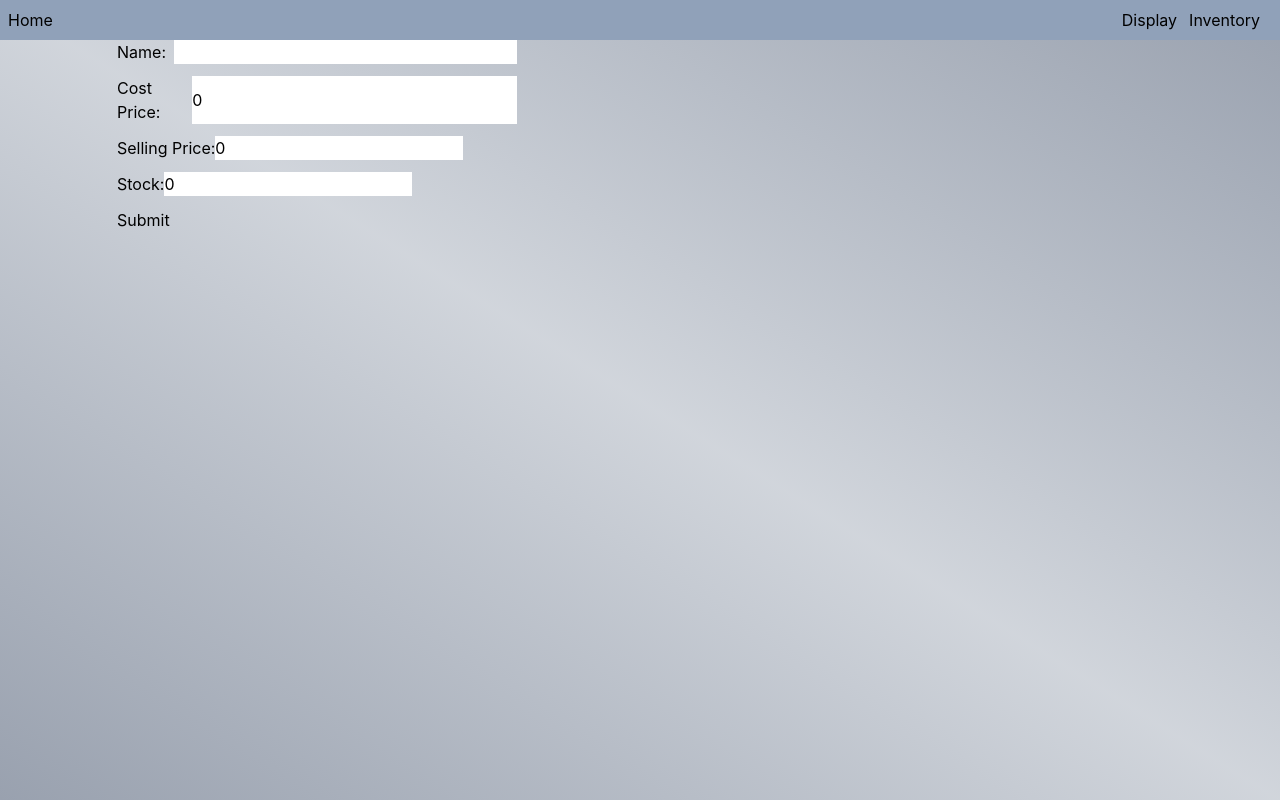
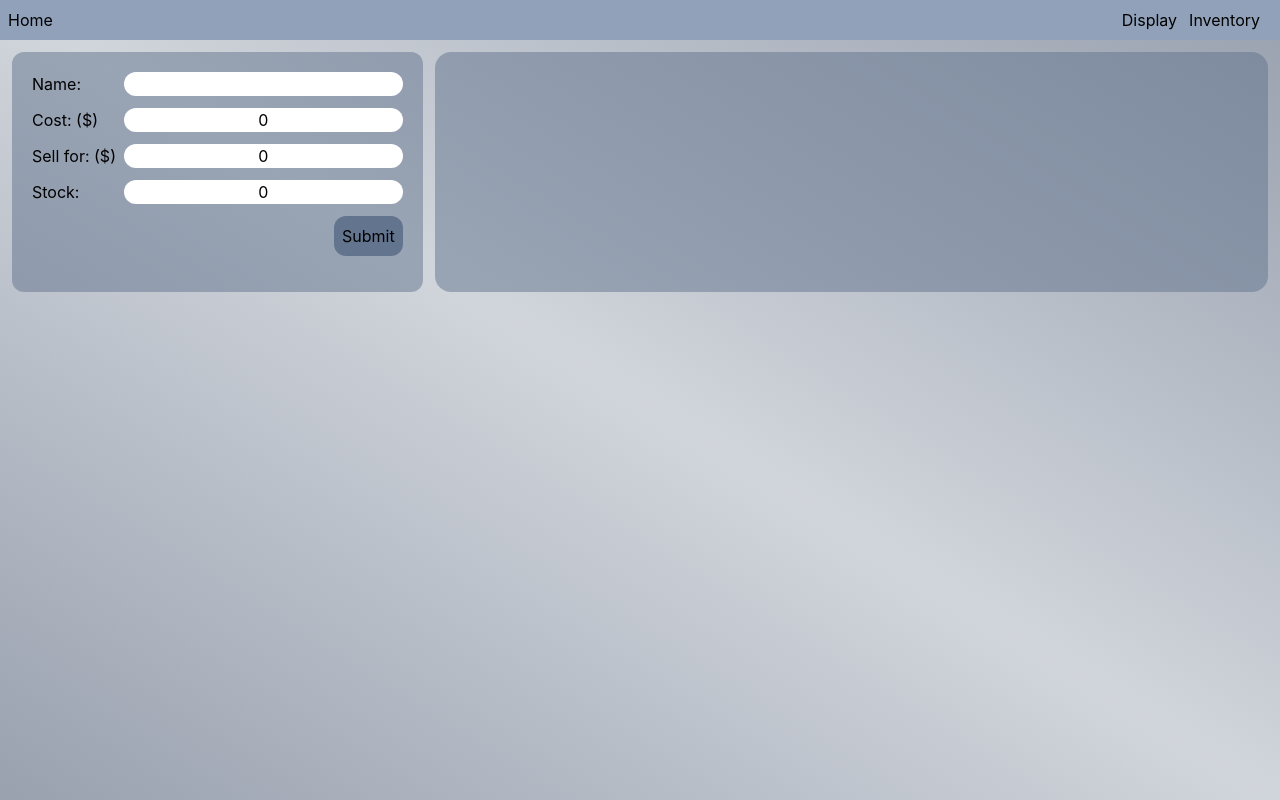
Before and after one commit to norbe98/smart-finance-dashboard, a React (Vite) app: page /inventory in a window 1280 px wide. Built offline with nearby package versions, Linux system fonts and the light colour scheme.

Commit message:
finishing up inventory page with comps

```diff
--- a/src/components/CreateInventory.tsx
+++ b/src/components/CreateInventory.tsx
@@ -1,7 +1,7 @@
 import { useState } from "react"
 import { useInventory } from "../context/InventoryContext"
 import { toast } from "sonner"
-import { capitalize } from "../utils/utils"
+import { capitalize, isOnlyLetters } from "../utils/utils"
 
 export default function CreateInventory() {
 
@@ -25,6 +25,12 @@ export default function CreateInventory() {
             toast.error("The name cannot be empty!")
             return
         }
+
+        if(!isOnlyLetters(name)) {
+            toast.error("This name field can only contain letters!")
+            return
+        }
+
 
         if (costPrice <= 0 || sellingPrice <= 0) {
             toast.error("The prices cannot be 0 or lower!")
@@ -61,33 +67,36 @@ export default function CreateInventory() {
 
     return (
 
-        <div className="flex flex-col items-center w-full">
-            <form className="flex flex-col justify-center items-start gap-3 w-100" onSubmit={(e) => {
+        <div className="flex flex-col items-center p-5 bg-slate-500/50 w-full rounded-xl h-60">
+            <form className="flex flex-col justify-center items-start gap-3 w-full" onSubmit={(e) => {
                 e.preventDefault()
                 submitForm()
                 }}>
 
                 <div className="flex w-full gap-2">
-                    <label>Name:</label>
-                    <input className="bg-white w-full" onChange={(e) => setName(e.target.value)} value={name}/>
+                    <label className="w-28">Name:</label>
+                    <input className="bg-white w-full rounded-xl text-center" onChange={(e) => setName(e.target.value)} value={name}/>
                 </div>
 
                 <div className="flex w-full gap-2">
-                    <label>Cost Price:</label>
-                    <input className="bg-white w-full" onChange={(e) => setCostPrice(Number(e.target.value))} value={costPrice}/>
+                    <label className="w-28">Cost: ($)</label>
+                    <input className="bg-white w-full rounded-xl text-center" onChange={(e) => setCostPrice(Number(e.target.value))} value={costPrice}/>
                 </div>
 
-                <div>
-                    <label>Selling Price:</label>
-                    <input className="bg-white" onChange={(e) => setSellingPrice(Number(e.target.value))} value={sellingPrice}/>
+                <div className="flex w-full gap-2">
+                    <label className="w-28">Sell for: ($)</label>
+                    <input className="bg-white w-full rounded-xl text-center" onChange={(e) => setSellingPrice(Number(e.target.value))} value={sellingPrice}/>
                 </div>
 
-                <div>
-                    <label>Stock:</label>
-                    <input className="bg-white" onChange={(e) => setStock(Number(e.target.value))} value={stock}/>
+                <div className="flex w-full gap-2">
+                    <label className="w-28">Stock:</label>
+                    <input className="bg-white w-full rounded-xl text-center" onChange={(e) => setStock(Number(e.target.value))} value={stock}/>
                 </div>
 
-                <button type="submit">Submit</button>
+                <div className="flex w-full justify-end">
+                <button className="bg-slate-500 rounded-xl p-2 hover:bg-slate-600" type="submit">Submit</button>
+                </div>
+
             </form>
 
         </div>
--- a/src/components/ManageSales.tsx
+++ b/src/components/ManageSales.tsx
@@ -61,15 +61,31 @@ export default function ManageSales() {
 
     return (
 
-        <div className="grid grid-cols-2 md:grid-cols-3">
+        <div className="grid grid-cols-2 md:grid-cols-3 w-full h-full p-4 bg-slate-500/50 rounded-2xl gap-3">
                 {inventory.map(product =>
-                <div className="flex flex-col items-center bg-red-300">
+                <div className="flex flex-col items-center justify-center p-2 m-auto bg-red-200 gap-2 rounded-2xl">
+
                     <div className="flex flex-col items-start bg-white gap-3 p-5">
-                    <p>Name: {product.name}</p>
-                    <p>Cost Price: {product.costPrice}</p>
-                    <p>Selling Price: {product.sellPrice}</p>
-                    <p>Stock: {product.stock}</p>
+                        <div className="flex justify-center w-full">
+                        <span>{product.name}</span>
+                        </div>
+
+                        <div className="flex justify-between w-full">
+                        <p>Cost:</p>
+                        <span>{product.costPrice}$</span>
+                        </div>
+
+                        <div className="flex justify-between w-full">
+                        <p>Sell for:</p>
+                        <span>{product.sellPrice}$</span>
+                        </div>
+
+                        <div className="flex justify-between w-full">
+                        <p>Stock:</p>
+                        <span>{product.stock}</span>
+                        </div>
                     </div>
+
                     {clicked && selected === product.id ?
 
                     <div className="flex flex-col gap-2 w-full">
@@ -82,7 +98,10 @@ export default function ManageSales() {
                         <button onClick={() => setClicked(false)}>Cancel</button>
                     </div>
 
-                    : <button onClick={() => { setSelected(product.id), setClicked(true)}}>Make transaction</button>}
+                    : <button onClick={() => {
+                        setSelected(product.id);
+                        setClicked(true);
+                        }}>Make transaction</button>}
                 </div>
                 )}
         </div>
--- a/src/pages/Inventory.tsx
+++ b/src/pages/Inventory.tsx
@@ -6,11 +6,13 @@ export default function Inventory() {
 
     return (
 
-        <div className="grid grid-cols-1 md:grid-cols-2 gap-3">
+        <div className="grid grid-cols-1 md:grid-cols-3 gap-3 m-3">
 
             <CreateInventory />
 
+            <div className="md:col-span-2 h-full">
             <ManageSales />
+            </div>
 
         </div>
 
--- a/src/utils/utils.ts
+++ b/src/utils/utils.ts
@@ -2,3 +2,7 @@ export function capitalize(text: string): string {
     if (!text) return text
     return text[0].toUpperCase() + text.slice(1).toLowerCase();
 }
+
+export function isOnlyLetters(text: string): boolean {
+    return /^[a-zA-Z\s]+$/.test(text);
+}
```
